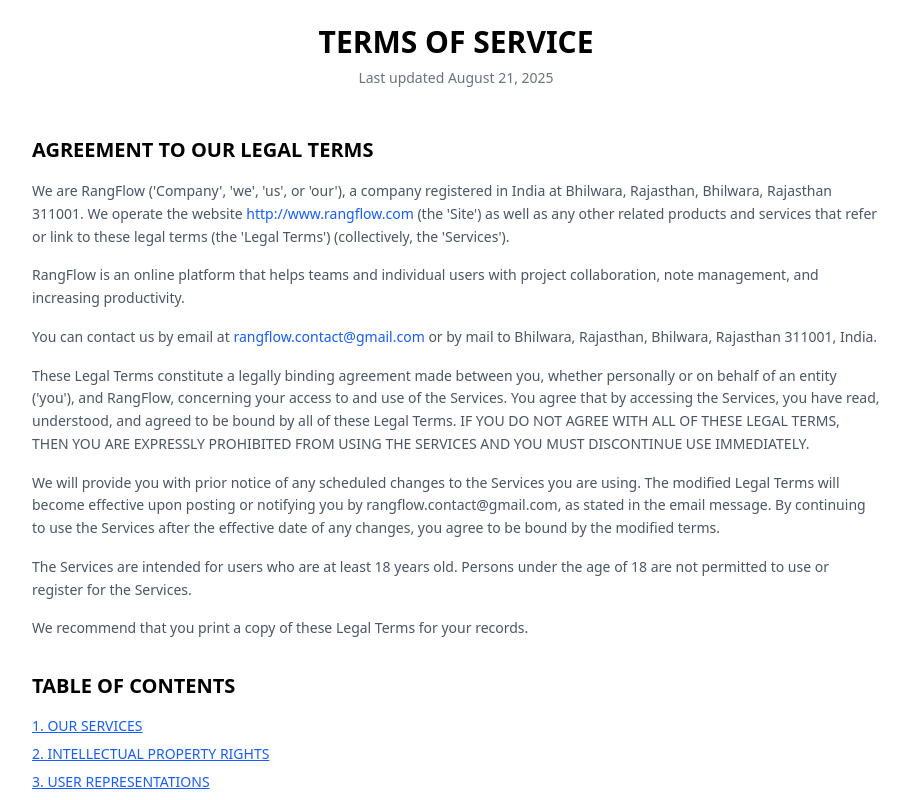
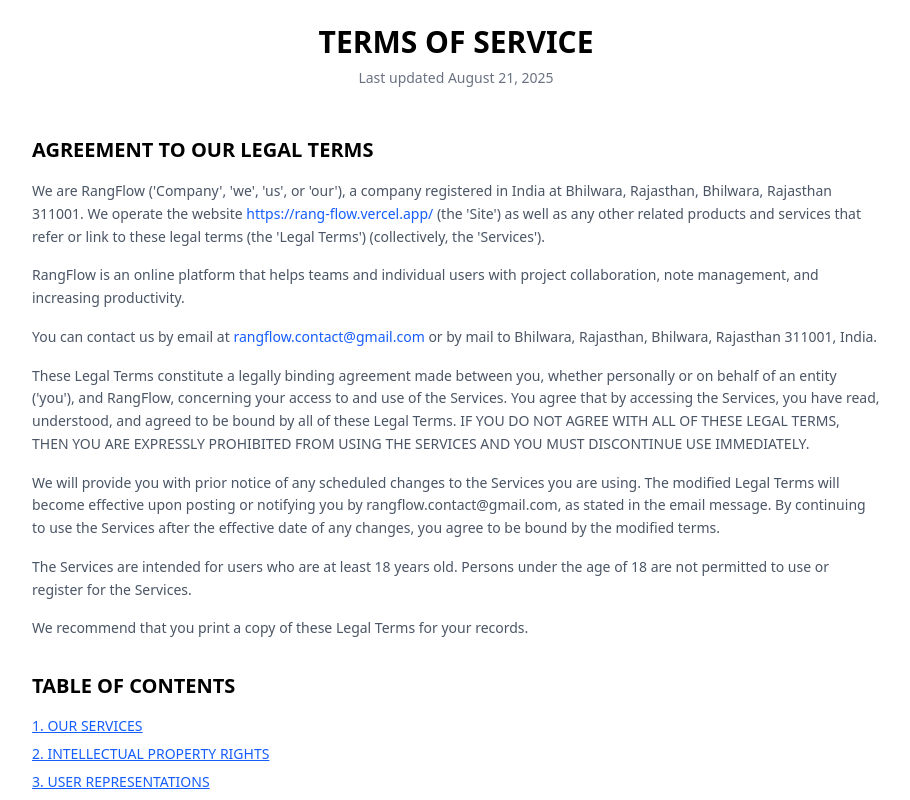
Before and after one commit to Mohammed-ameen-co/RangFlow, a React (Vite) app: page /terms-of-service in a window 1280 px wide. Shown: the top 800 px of the page, without its empty margins (184-1094 px from the left). Built offline with nearby package versions, Linux system fonts and the light colour scheme; no server answers.

Commit message:
minor imporvment

```diff
--- a/index.html
+++ b/index.html
@@ -6,16 +6,16 @@
     <meta name="viewport" content="width=device-width, initial-scale=1.0" />
     <meta name="description" content="RangFlow is an online platform that helps teams and individual users with project collaboration, note management, and increasing productivity." />
     <meta name="keywords" content="RangFlow, productivity, project management, task management, collaboration, notes, workflow, to-do list" />
-    <link rel="canonical" href="http://www.rangflow.com" />
+    <link rel="canonical" href="https://rang-flow.vercel.app/" />
 
 <meta property="og:title" content="RangFlow - Simplify your workflow" />
 <meta property="og:description" content="An online platform that helps teams and individual users with project collaboration, note management, and and increasing productivity." />
 <meta property="og:type" content="website" />
-<meta property="og:url" content="http://www.rangflow.com" />
-<meta property="og:image" content="http://www.rangflow.com/images/og-image.png" /> <meta name="twitter:card" content="summary_large_image" />
+<meta property="og:url" content="https://rang-flow.vercel.app/" />
+<meta property="og:image" content="https://rang-flow.vercel.app//images/og-image.png" /> <meta name="twitter:card" content="summary_large_image" />
 <meta name="twitter:title" content="RangFlow - Simplify your workflow" />
 <meta name="twitter:description" content="An online platform that helps teams and individual users with project collaboration, note management, and and increasing productivity." />
-<meta name="twitter:image" content="http://www.rangflow.com/images/twitter-card.png" />
+<meta name="twitter:image" content="https://rang-flow.vercel.app//images/twitter-card.png" />
 <title>RangFlow - Simplify your workflow</title>
 
 
--- a/src/pages/PrivacyPolicy.jsx
+++ b/src/pages/PrivacyPolicy.jsx
@@ -47,7 +47,7 @@
     <p><strong>Usage Data</strong> refers to data collected automatically, either generated by the use of the Service or from the Service infrastructure itself (for example, the duration of a page visit).</p>
     </li>
     <li>
-    <p><strong>Website</strong> refers to RangFlow, accessible from <a href="http://www.rangflow.com" rel="external nofollow noopener" target="_blank">http://www.rangflow.com</a></p>
+    <p><strong>Website</strong> refers to RangFlow, accessible from <a href="https://rang-flow.vercel.app/" rel="external nofollow noopener" target="_blank">https://rang-flow.vercel.app/</a></p>
     </li>
     <li>
     <p><strong>You</strong> means the individual accessing or using the Service, or the company, or other legal entity on behalf of which such individual is accessing or using the Service, as applicable.</p>
--- a/src/pages/TermsOfService.jsx
+++ b/src/pages/TermsOfService.jsx
@@ -11,7 +11,7 @@
       <div className="text-left">
         <h2 className="text-xl font-bold mb-4">AGREEMENT TO OUR LEGAL TERMS</h2>
         <p className="text-sm text-gray-600 leading-relaxed mb-4">
-          We are RangFlow ('Company', 'we', 'us', or 'our'), a company registered in India at Bhilwara, Rajasthan, Bhilwara, Rajasthan 311001. We operate the website <a href="http://www.rangflow.com" target="_blank" className="text-blue-600 hover:underline">http://www.rangflow.com</a> (the 'Site') as well as any other related products and services that refer or link to these legal terms (the 'Legal Terms') (collectively, the 'Services').
+          We are RangFlow ('Company', 'we', 'us', or 'our'), a company registered in India at Bhilwara, Rajasthan, Bhilwara, Rajasthan 311001. We operate the website <a href="https://rang-flow.vercel.app/" target="_blank" className="text-blue-600 hover:underline">https://rang-flow.vercel.app/</a> (the 'Site') as well as any other related products and services that refer or link to these legal terms (the 'Legal Terms') (collectively, the 'Services').
         </p>
         <p className="text-sm text-gray-600 leading-relaxed mb-4">
           RangFlow is an online platform that helps teams and individual users with project collaboration, note management, and increasing productivity.
```
